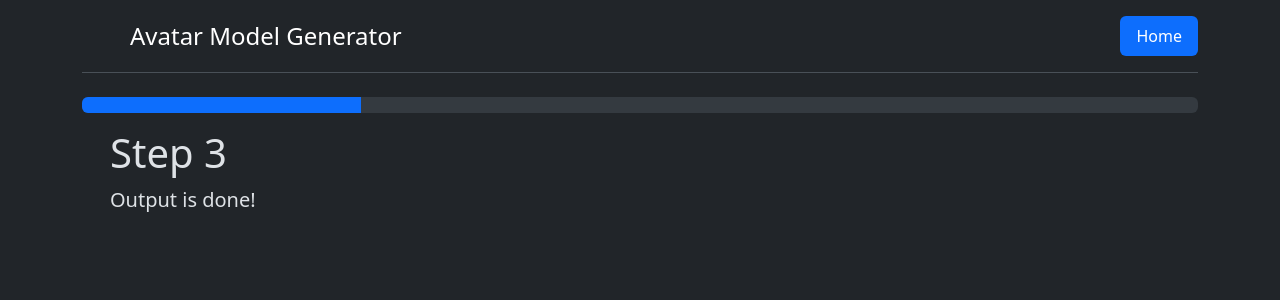
After one commit to txh0000/fit3162, a Flask app: template templates/step3.html in a window 1280 px wide. The commit adds this page. Shown: the top 300 px of the page. Run offline with Flask 3, Linux system fonts and the light colour scheme; the template is opened without the code that fills it, so the values that code supplies are empty; some libraries are stand-ins or nearby versions.

Commit message:
Added final step

```diff
--- a/main.py
+++ b/main.py
@@ -23,6 +23,21 @@ def step2():
         return render_template('step2.html', filename = 'avatar.png')
     else:
         return render_template('step2.html')
+
+@app.route('/step3')
+def step3():
+    print("compile")
+    path = os.path.join(os.path.dirname(__file__), 'result')
+
+    if not os.path.exists('result'):
+        os.mkdir(path)
+
+    print("Processing")
+    while not os.path.exists(os.path.join(path, 'result.mp4')):
+        pass
+
+    return render_template('step3.html', filename = 'result.mp4')
+
 
 @app.route("/", methods = ['GET', 'POST'])
 def upload_file():
@@ -57,6 +72,7 @@ def upload_image():
         return render_template('step2.html', filename = url_for('upload', file = 'avatar.png'))
     return render_template('step2.html', filename = None)
 
+
 @app.route('/uploads/<file>')
 def upload(file):
     print("upload")
@@ -68,6 +84,11 @@ def remove(file):
 
     os.remove(app.config['UPLOAD_FOLDER'] + "/" + file)
     return redirect(url_for('index'))
+
+@app.route('/result/<file>')
+def result(file):
+    print("result")
+    return send_from_directory('result', file, max_age = 0)
 
 @app.after_request
 def add_header(r):
--- a/templates/step2.html
+++ b/templates/step2.html
@@ -50,6 +50,9 @@
             {% if filename %}
             <div class="text-center">
                 <img src="{{ filename }}" alt="image" class="img-fluid mb-3" style="max-width: 200px;">
+                <div class="d-grid gap-2">
+                  <a href="{{ url_for("step3") }}" class="btn btn-primary" type="button">Next</a>
+                </div>
             {% endif %}
             </div>
           </div>
--- /dev/null
+++ b/templates/step3.html
@@ -0,0 +1,46 @@
+<!doctype html>
+<html lang="en"  data-bs-theme="dark">
+    <head>
+        <!-- Required meta tags -->
+        <meta charset="utf-8">
+        <meta name="viewport" content="width=device-width, initial-scale=1, shrink-to-fit=no">
+
+        <!-- Bootstrap CSS -->
+        {{ bootstrap.load_css() }}
+
+        <title>Avatar Model Generator</title>
+    </head>
+    <body>
+
+            <div class="container">
+                <header class="d-flex flex-wrap justify-content-center py-3 mb-4 border-bottom">
+                  <a href="/" class="d-flex align-items-center mb-3 mb-md-0 me-md-auto link-body-emphasis text-decoration-none">
+                    <svg class="bi me-2" width="40" height="32"><use xlink:href="#bootstrap"></use></svg>
+                    <span class="fs-4">Avatar Model Generator</span>
+                  </a>
+
+                  <ul class="nav nav-pills">
+                    <li class="nav-item"><a href="#" class="nav-link active" aria-current="page">Home</a></li>
+                  </ul>
+                </header>
+              </div>
+
+              <div class="container">
+                <div class="progress">
+                    <div class="progress-bar" role="progressbar" style="width: 25%" aria-valuenow="100" aria-valuemin="0" aria-valuemax="100"></div>
+                </div>
+                <div class="container m-3">
+                    <h1 class="display-6">Step 3</h1>
+                    <p class="lead">
+                        Output is done!
+                    </p>
+                </div>
+
+                {% if filename %}
+                <video width=512 controls>
+                    <source src="{{ url_for('result', file = filename) }}" type="video/mp4">
+                </video>
+                {% endif %}
+            </div>
+
+    </body>
```
